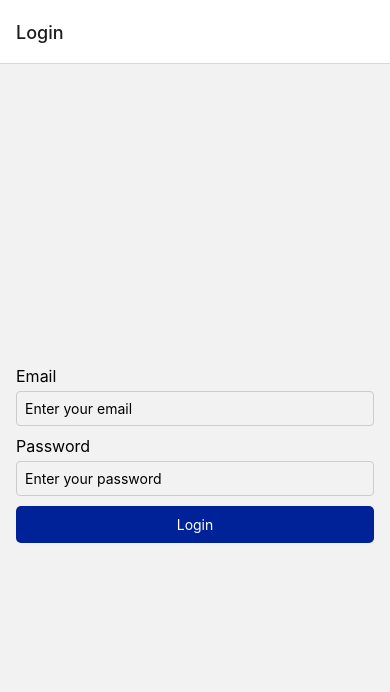
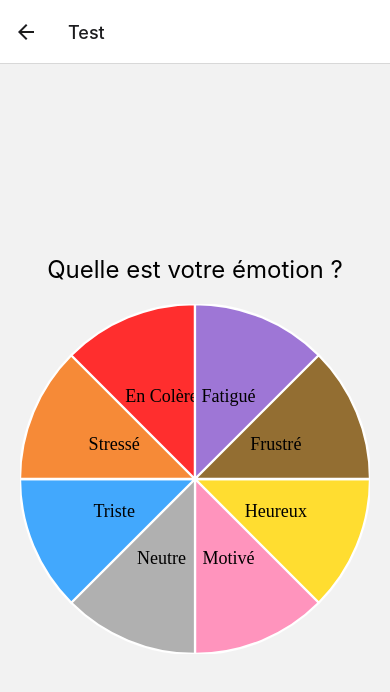
Before and after one commit to RyanFages/Moodly, a React Native app in the folder Moodly_App/: screen /Test in a window 390 px wide. Shown: the top 692 px of the page. Built offline with nearby package versions, Linux system fonts and the light colour scheme.

Commit message:
test roue

```diff
--- a/Moodly_App/package.json
+++ b/Moodly_App/package.json
@@ -13,7 +13,8 @@
     "expo": "~51.0.28",
     "expo-status-bar": "~1.12.1",
     "react": "18.2.0",
-    "react-native": "0.74.5"
+    "react-native": "0.74.5",
+    "react-native-svg": "^15.7.1"
   },
   "devDependencies": {
     "@babel/core": "^7.20.0"
--- a/Moodly_App/src/navigation/AppNavigator.js
+++ b/Moodly_App/src/navigation/AppNavigator.js
@@ -3,6 +3,7 @@ import { NavigationContainer } from "@react-navigation/native";
 import { createNativeStackNavigator } from "@react-navigation/native-stack";
 import LoginPage from "../pages/LoginPage";
 import HomePage from "../pages/HomePage";
+import TestPage from "../pages/Testpage";
 
 const Stack = createNativeStackNavigator();
 
@@ -20,6 +21,11 @@ const AppNavigator = () => {
                     component={HomePage}
                     options={{ title: "Home" }}
                 />
+                <Stack.Screen
+                    name="Test"
+                    component={TestPage}
+                    options={{ title: "Test" }}
+                />
             </Stack.Navigator>
         </NavigationContainer>
     );
--- a/Moodly_App/src/pages/HomePage.js
+++ b/Moodly_App/src/pages/HomePage.js
@@ -8,11 +8,17 @@ const HomePage = ({ navigation }) => {
         // Redirige l'utilisateur vers la page de connexion
         navigation.navigate("Login");
     };
+    const test = () => {
+        // Redirige l'utilisateur vers la page de connexion
+        navigation.navigate("Test");
+    };
 
     return (
         <View style={styles.container}>
             <Text style={styles.text}>Welcome to the Home Page!</Text>
             <Button title="Logout" onPress={handleLogout} />
+            <Button title="Test" onPress={test} />
+
         </View>
     );
 };
--- /dev/null
+++ b/Moodly_App/src/pages/Testpage.js
@@ -0,0 +1,101 @@
+import React, {useState} from 'react';
+import { View, Text, StyleSheet, Dimensions } from 'react-native';
+import Svg, { G, Path, Text as SvgText } from 'react-native-svg';
+
+const { width } = Dimensions.get('window');
+const radius = width / 2 - 40; // Rayon de la roue
+
+// Liste des émotions
+const emotions = [
+  { label: 'Heureux', color: '#FFDD30' },
+  { label: 'Motivé', color: '#FF94BD' },
+  { label: 'Neutre', color: '#B0B0B0' },
+  { label: 'Triste', color: '#42A8FD' },
+  { label: 'Stressé', color: '#F68A37' },
+  { label: 'En Colère', color: '#FF2E2E' },
+  { label: 'Fatigué', color: '#9E76D6' },
+  { label: 'Frustré', color: '#936E32' },
+];
+
+// Calcul de l'angle pour chaque segment (360° / 8 émotions)
+const anglePerEmotion = (2 * Math.PI) / emotions.length;
+
+const EmotionWheel = () => {
+
+  const [selectedEmotion, setSelectedEmotion] = useState(null);
+
+  // Fonction pour gérer la sélection de l'émotion
+  const handleEmotionPress = (emotion) => {
+    setSelectedEmotion(emotion.label); // Met à jour l'émotion sélectionnée
+  };
+
+  const renderEmotionSegment = (emotion, index) => {
+    const startAngle = index * anglePerEmotion;
+    const endAngle = (index + 1) * anglePerEmotion;
+
+    // Calcul des coordonnées pour les arcs
+    const x1 = radius * Math.cos(startAngle);
+    const y1 = radius * Math.sin(startAngle);
+    const x2 = radius * Math.cos(endAngle);
+    const y2 = radius * Math.sin(endAngle);
+
+    const pathData = `M 0 0 L ${x1} ${y1} A ${radius} ${radius} 0 0 1 ${x2} ${y2} Z`;
+
+    return (
+      <G key={index}>
+        {/* Utilisation de onPressIn directement sur le Path pour gérer le clic */}
+        <Path
+          d={pathData}
+          fill={emotion.color}
+          stroke="white"
+          strokeWidth={2}
+          onPressIn={() => handleEmotionPress(emotion)} // Appel lorsque l'on presse le segment
+        />
+        <SvgText
+          x={(radius / 2) * Math.cos(startAngle + anglePerEmotion / 2)}
+          y={(radius / 2) * Math.sin(startAngle + anglePerEmotion / 2)}
+          fill="black"
+          fontSize={16}
+          textAnchor="middle"
+          alignmentBaseline="middle"
+        >
+          {emotion.label}
+        </SvgText>
+      </G>
+    );
+  };
+
+  return (
+    <View style={styles.container}>
+      <Text style={styles.text}>Quelle est votre émotion ?</Text>
+
+      <Svg width={width - 40} height={width - 40} viewBox={`-${radius} -${radius} ${2 * radius} ${2 * radius}`}>
+        {emotions.map((emotion, index) => renderEmotionSegment(emotion, index))}
+      </Svg>
+
+       {/* Affichage de l'émotion sélectionnée */}
+       {selectedEmotion && (
+        <Text style={styles.selectedEmotionText}>Émotion sélectionnée : {selectedEmotion}</Text>
+      )}
+    </View>
+  );
+};
+
+const styles = StyleSheet.create({
+  container: {
+    flex: 1,
+    justifyContent: 'center',
+    alignItems: 'center',
+  },
+  text: {
+    fontSize: 24,
+    marginBottom: 20,
+  },
+  selectedEmotionText: {
+    marginTop: 20,
+    fontSize: 20,
+    fontWeight: 'bold',
+  },
+});
+
+export default EmotionWheel;
```
Also changed, not shown: 1 other file (tests, documents, lock files or other folders).
